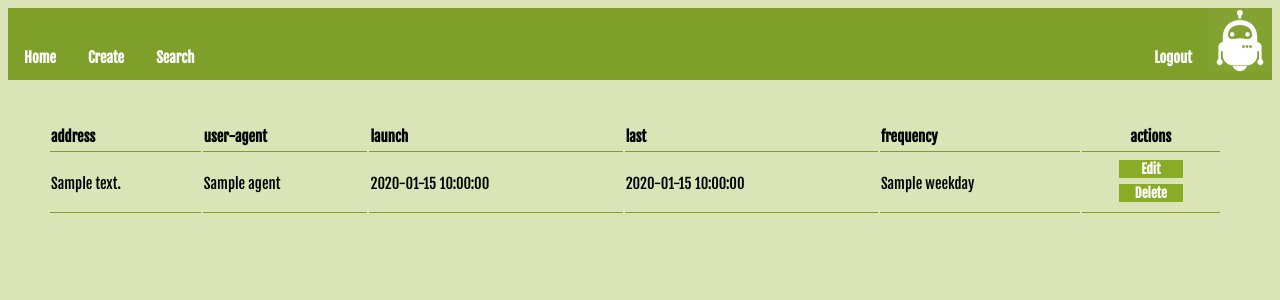
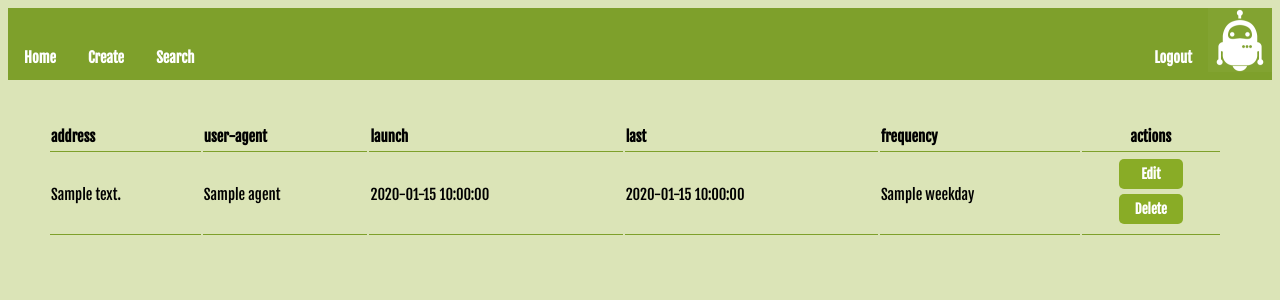
Before and after one commit to haxworx/webrobot, a PHP site: template web/templates/index.html.twig in a window 1280 px wide. Shown: the top 300 px of the page. Run offline with PHP 8.4, Linux system fonts and the light colour scheme; the template is opened without the code that fills it: most values are stand-ins (such as "Sample title", 1, 10 or a date in 2020); some libraries are stand-ins or nearby versions.

Commit message:
css: rounded buttons

```diff
--- a/web/assets/index.css
+++ b/web/assets/index.css
@@ -64,7 +64,7 @@ th, td {
   padding-bottom: 5px;
 }
 
-button.search_pages, .search_submit, .table_submit {
+button.search_pages, .search_submit, .table_submit, .create_submit, .search_submit {
   font-family: "Fjalla One", Sans, sans-serif;
   background-color: #89ac26;
   color: white;
@@ -73,9 +73,12 @@ button.search_pages, .search_submit, .table_submit {
   width: 64px;
   margin-bottom: 5px;
   cursor: pointer;
+  padding-top: 7px;
+  padding-bottom: 7px;
+  border-radius: 5px;
 }
 
-button.search_pages, .search_select, .search_input, .search_submit {
+.search_select, .search_input {
   font-family: "Fjalla One", Sans, sans-serif;
   font-size: 11pt;
   font-weight: bold;
@@ -140,6 +143,7 @@ button.search_pages, .search_select, .search_input, .search_submit {
   color: white;
   font-weight: bold;
   width: 120px;
+  border-radius: 5px;
 }
 
 .create_submit {
```
